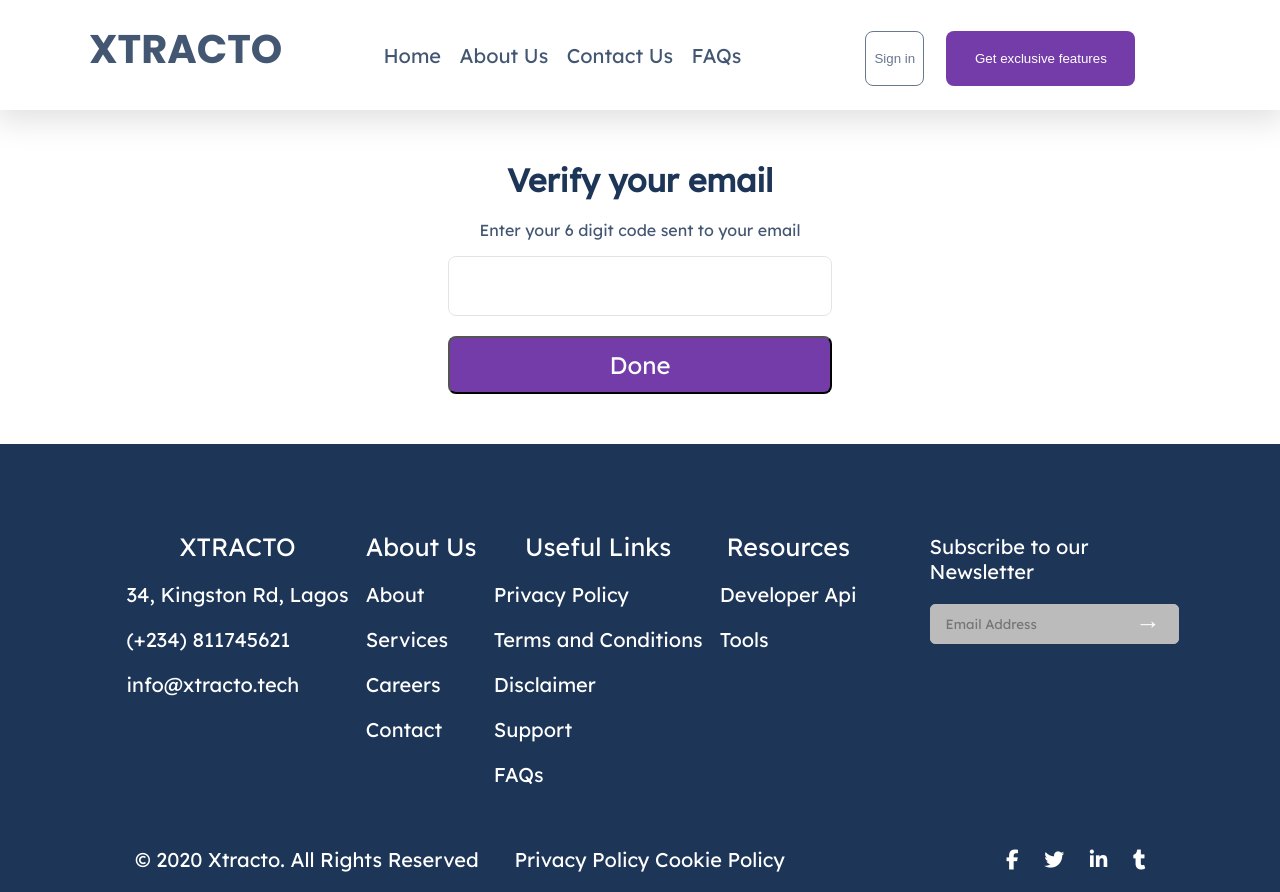
After one commit to zuri-training/Proj_metadata_85_backend, a Django app: page /verify/ in a window 1280 px wide. The commit adds this page. Run offline with Django 4.2, Linux system fonts and the light colour scheme; some libraries are stand-ins or nearby versions.

Commit message:
pwdreset docs verify pages

```diff
--- /dev/null
+++ b/src/pages/static/css/docs.css
@@ -0,0 +1,4 @@
+.docs-h5{
+
+
+}
--- /dev/null
+++ b/src/pages/static/css/pwdreset.css
@@ -0,0 +1,44 @@
+h1{
+    text-align: center;
+    color: #1D3557;
+}
+
+input[type='password'][name='password'], input[type='text']{
+    border-radius: 8px;
+    opacity: 0.4;
+    width: 100%;
+    margin: auto;
+    border: 1px solid #BBBBBB;
+    display: block;
+    padding: 20px;
+    margin-bottom: 20px;
+    font-size: 16px;
+    color: #1D3557;
+}
+.trouble{
+    margin: 50px 0;
+}
+.pwd-submit{
+    width: 100%;
+    padding: 12px;
+    margin-bottom: 50px;
+    background-color: #743CA8;
+    color: #ffffff;
+    font-family: 'Lexend';
+    font-size: 24px;
+    border-radius: 8px;
+
+}
+
+.pwd-reset-div{
+    width: 30%;
+    min-width: 300px;
+    margin:auto;
+}
+
+.code{
+    text-align: center;
+    margin-top: -30px;
+    color: #435773;
+
+}
--- /dev/null
+++ b/src/pages/templates/xtracto/pwdreset.html
@@ -0,0 +1,34 @@
+{% extends 'xtracto/About-us.html' %}
+
+{% block title %}Xtracto: Password Reset {% endblock %}
+
+{% load static %}
+{% block css %}
+    <link href="{% static 'css/about.css' %}" rel="stylesheet">
+    <link href="{% static 'css/pwdreset.css' %}" rel="stylesheet">
+    {% endblock %}
+
+{% block content %}
+    <div class="pwd-reset-div">
+
+        <h1 class="trouble">
+            {% block h1 %}
+            Trouble Logging In?
+            {% endblock %}
+        </h1>
+<form>
+    {% block form %}
+    <label for="password">New Password</label>
+          <input type="password" spellcheck="true" name="password" id="password" required>
+
+    <label for="password">Confirm Password</label>
+          <input type="password" spellcheck="true" name="password" id="password" required>
+
+    <input type="submit" name="submit" class="pwd-submit" value="Reset Password">
+    {% endblock form %}
+</form>
+
+    </div>
+
+
+{% endblock %}
--- /dev/null
+++ b/src/pages/templates/xtracto/verify.html
@@ -0,0 +1,16 @@
+{% extends 'xtracto/pwdreset.html' %}
+
+{% block title %}
+Verify
+{% endblock%}
+
+{% block h1 %}
+        Verify your email
+{% endblock %}
+
+
+{% block form %}
+            <p class="code">Enter your 6 digit code sent to your email</p>
+          <input type="text"  name="code" id="code" required>
+          <input type="submit" name="submit" class="pwd-submit" value="Done">
+{% endblock form %}
--- a/src/pages/urls.py
+++ b/src/pages/urls.py
@@ -17,7 +17,11 @@ urlpatterns = [
     # path("registerfrontend/", views.register, name="registerfrontend"),
     path("collections/", views.collections, name="collections"),
     path("features/", views.features, name="features"),
+    path("docs/", views.docs, name="docs"),
+
     path("faqs/", views.faqs, name="faqs"),
+    path("pwdreset/", views.pwdreset, name="pwdreset"),
+    path("verify/", views.verify, name="verify"),
 
     # -----metadata urls-----#
     path("download", views.download_csv_data, name="download"),
--- a/src/pages/views.py
+++ b/src/pages/views.py
@@ -84,6 +84,15 @@ def contact(request):
 
 def faqs(request):
     return render(request, "xtracto/faqs.html")
+
+def pwdreset(request):
+    return render(request, "xtracto/pwdreset.html")
+
+def verify(request):
+    return render(request, "xtracto/verify.html")
+
+def docs(request):
+    return render(request, "xtracto/docs.html")
 
 def dashboard(request):
     return render(request, "xtracto/dashboard.html")
```
Also changed, not shown: src/pages/templates/xtracto/dashboard.html (+8 -1 lines), src/pages/templates/xtracto/docs.html (added, +48 -0 lines).
